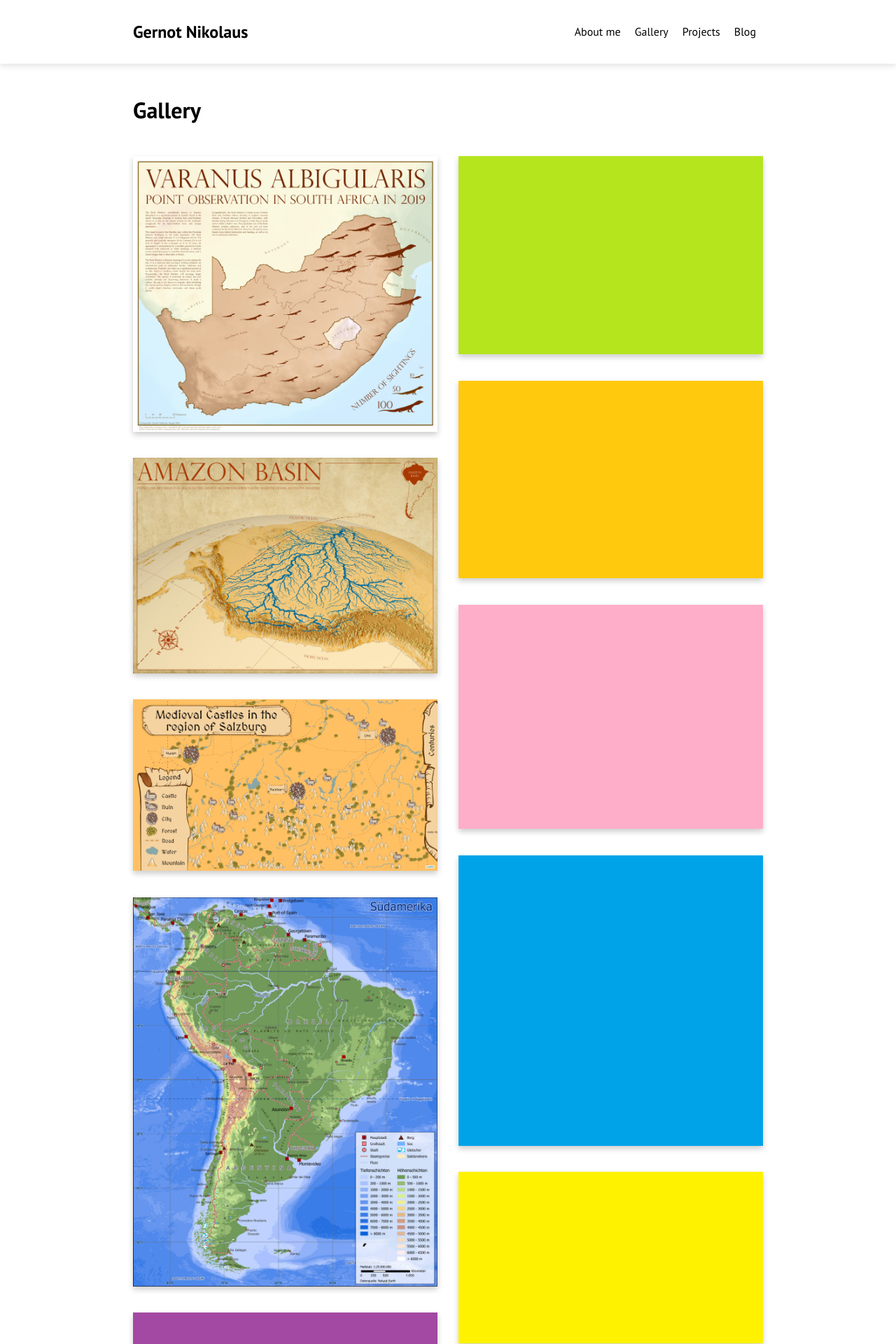
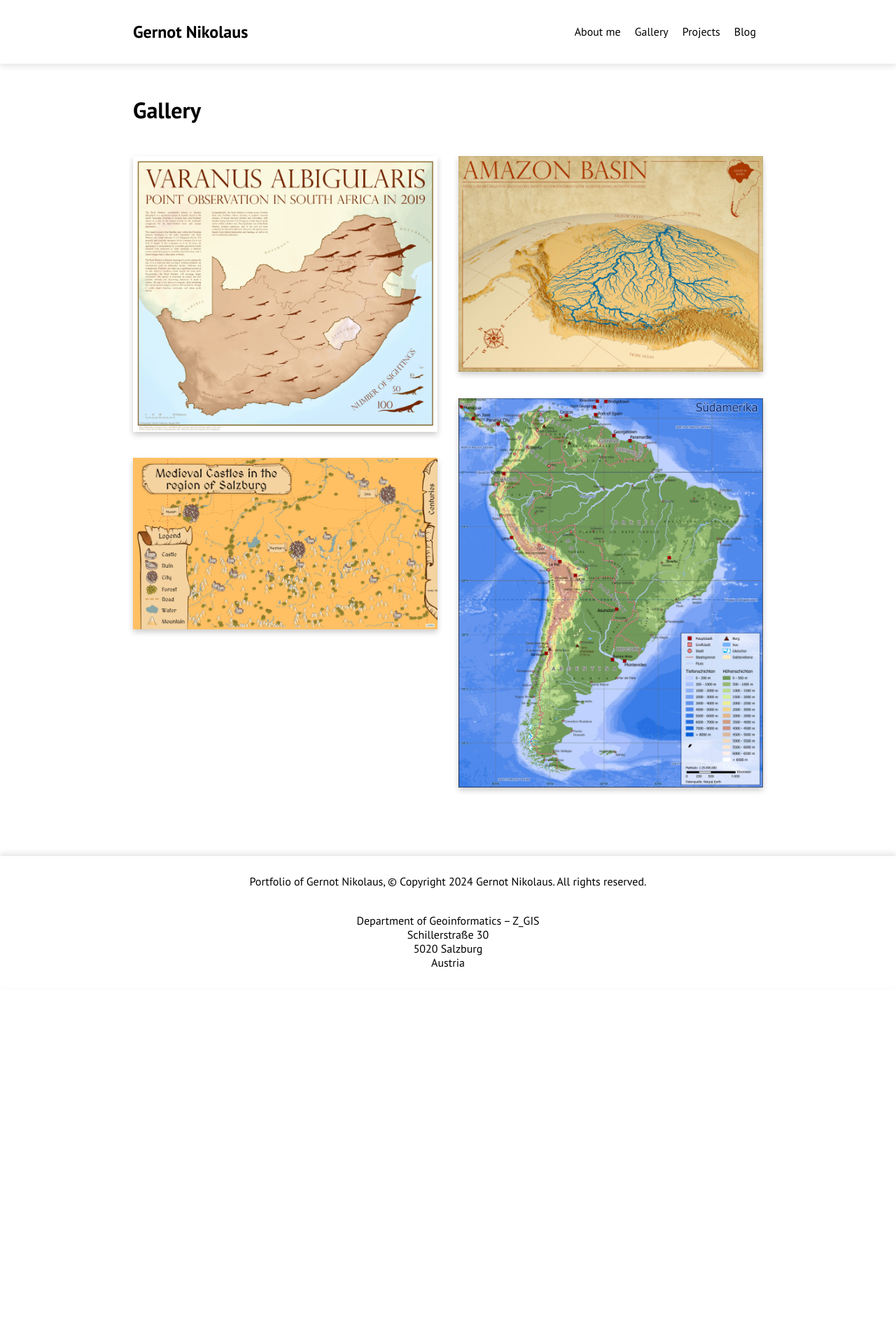
Before and after one commit to gernotnikolaus/gernotnikolaus.github.io, a Jekyll site: the page built from gallery.md, in a window 1280 px wide. Shown: the top 1920 px of the page at 70% size. Built offline with Jekyll 4.4.1, drawn with Linux system fonts in a browser that asks for light colours; after the commit the page ends 1411 px from its top, so only the background shows below that.

Commit message:
igm gallery

```diff
--- a/_data/image_data.yml
+++ b/_data/image_data.yml
@@ -1,33 +1,36 @@
-- path: /assets/images/projects/image_01.jpg
-  description: "A beautiful landscape in the mountains."
+# - path: /assets/images/projects/image_01.jpg
+#   description: "A beautiful landscape in the mountains."
 
-- path: /assets/images/projects/image_02.jpg
-  description: ""
+# - path: /assets/images/projects/image_02.jpg
+#   description: ""
 
-- path: /assets/images/projects/image_03.jpg
+# - path: /assets/images/projects/image_03.jpg
 
-- path: /assets/images/projects/image_04.jpg
+# - path: /assets/images/projects/image_04.jpg
 
-- path: /assets/images/projects/image_05.jpg
+# - path: /assets/images/projects/image_05.jpg
 
-- path: /assets/images/projects/image_06.jpg
+# - path: /assets/images/projects/image_06.jpg
 
-- path: /assets/images/projects/image_07.jpg
+# - path: /assets/images/projects/image_07.jpg
 
-- path: /assets/images/projects/image_08.jpg
+# - path: /assets/images/projects/image_08.jpg
 
-- path: /assets/images/projects/image_09.jpg
+# - path: /assets/images/projects/image_09.jpg
 
-- path: /assets/images/projects/image_10.jpg
+# - path: /assets/images/projects/image_10.jpg
+
+# second column
 
 - path: /assets/images/projects/SouthAmericaMap_Gernot Nikolaus.jpg
   description: "Map of South America (own figure)."
 
+- path: /assets/images/projects/AmazonBasin_GernotNikolaus.jpg
+  description: "12WeekGeoChallenge | Topic 01: River networks/water bodies 🗺️ Map of the Amazon Basin (own figure)."
+
+# first column
 - path: /assets/images/projects/MedievalCastlesWebMap_GernotNikolaus.jpg
   description: "Medieval-Castles in the region of Salzburg (own figure)."
 
-- path: /assets/images/projects/AmazonBasin_GernotNikolaus.jpg
-  description: "12WeekGeoChallenge | Topic 01: River networks/water bodies 🗺️ Map of the Amazon Basin (own figure)."
-
 - path: /assets/images/projects/RockMonitor_SouthAfrica_GernotNikolaus.jpg
   description: "12WeekGeoChallenge | Topic 02: Animals in the wild 🗺️ Map of the Rock Monitor in South Africa (own figure)."
```
